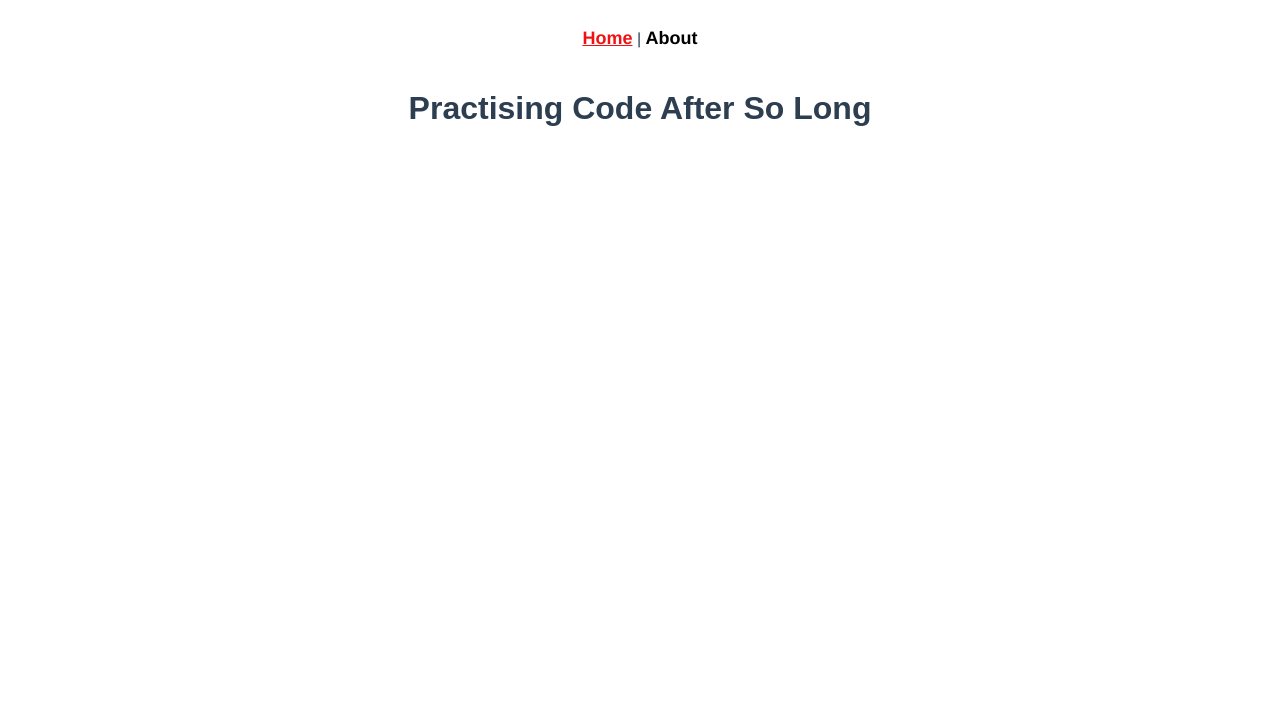
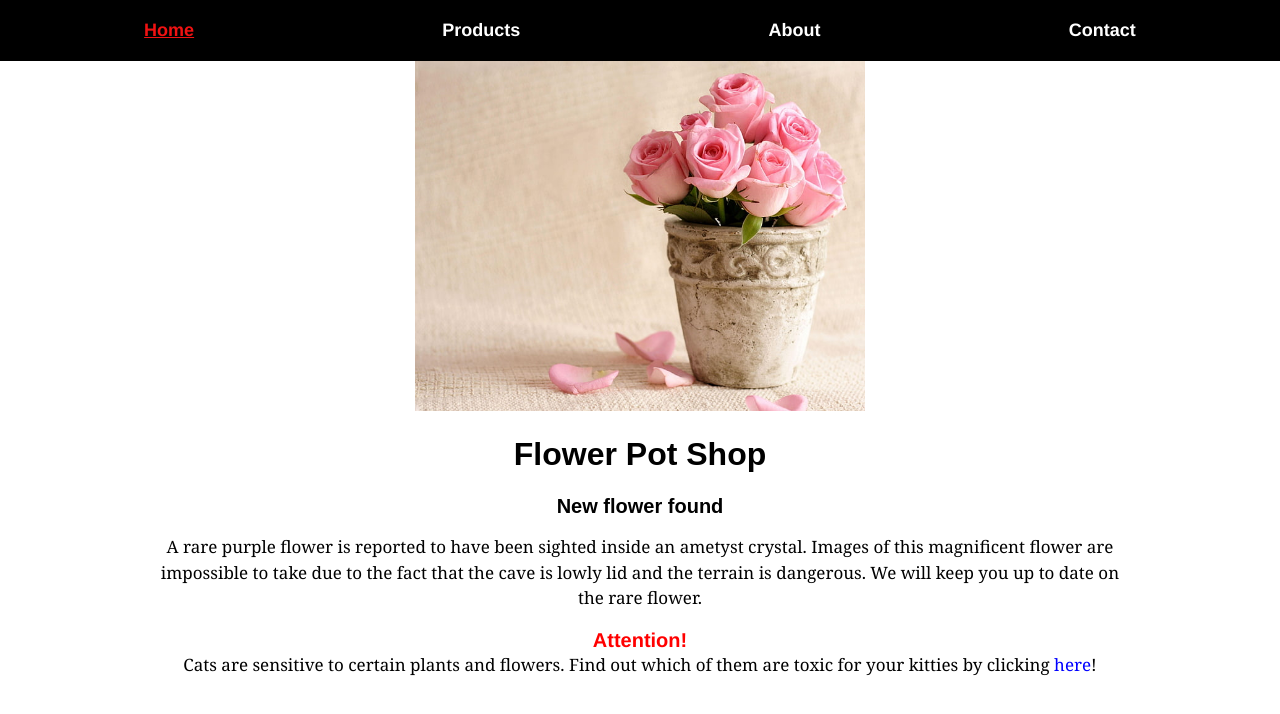
Before and after one commit to Elena-Tapean/vue_practice, a Vue app: page /#/ in a window 1280 px wide. Shown: the top 714 px of the page. Built offline with nearby package versions, Linux system fonts and the light colour scheme.

Commit message:
flower pot shop

```diff
--- a/src/App.vue
+++ b/src/App.vue
@@ -1,8 +1,10 @@
 <template>
   <div id="app">
     <nav>
-      <router-link to="/">Home</router-link> |
+      <router-link to="/">Home</router-link>
+      <router-link to="/products">Products</router-link>
       <router-link to="/about">About</router-link>
+      <router-link to="/contact">Contact</router-link>
     </nav>
     <router-view/>
   </div>
@@ -14,16 +16,29 @@
   -webkit-font-smoothing: antialiased;
   -moz-osx-font-smoothing: grayscale;
   text-align: center;
-  color: #2c3e50;
+  color: #000000;
+}
+
+body, html {
+  margin: 0;
+  padding: 0;
+}
+
+ul, li {
+  list-style-type: none;
 }
 
 nav {
   padding: 20px;
+  background-color: #000000;
+  display: flex;
+  justify-content: space-around;
+  flex-direction: row;
 
   a {
     font-weight: bold;
     font-size: 18px;
-    color: #000000;
+    color: #ffffff;
     text-decoration: none;
 
     &.router-link-exact-active {
--- a/src/router/index.js
+++ b/src/router/index.js
@@ -19,6 +19,20 @@ const routes = [
     component: function () {
       return import('../views/AboutView.vue')
     }
+  },
+  {
+    path: '/contact',
+    name: 'contact',
+    component: function () {
+      return import('../views/ContactView.vue')
+    }
+  },
+  {
+    path: '/products',
+    name: 'products',
+    component: function () {
+      return import('../views/ProductsView.vue')
+    }
   }
 ]
 
--- a/src/store/index.js
+++ b/src/store/index.js
@@ -5,12 +5,53 @@ Vue.use(Vuex)
 
 export default new Vuex.Store({
   state: {
+    products: []
   },
   getters: {
   },
   mutations: {
+    SET_PRODUCTS (state, data) {
+      state.products = data
+      state.productsCopy = [...data]
+    }
   },
   actions: {
+    async data({commit}) {
+      try {
+        setTimeout(() => {
+          const data = [
+            {
+              id: 1,
+              title: 'Daffodils',
+              description: 'Spring flowers, white and yellow'
+            },
+            {
+              id: 2,
+              title: 'Roses',
+              description: 'Spring and Summer flowers, all colors'
+            },
+            {
+              id: 3,
+              title: 'Poppy',
+              description: 'Spring flower, mostly red, rarely white'
+            },
+            {
+              id: 4,
+              title: 'Chamomile',
+              description: 'Spring and Summer flower, used as herbal medicine'
+            },
+            {
+              id: 5,
+              title: 'Eisendell',
+              description: 'Winter flower, start shaped, found on mountain tops'
+            }
+          ]
+          commit('SET_PRODUCTS', data)
+        }, 1000)
+      } catch(error) {
+        console.log(error)
+      }
+    }
   },
   modules: {
   }
--- a/src/views/AboutView.vue
+++ b/src/views/AboutView.vue
@@ -1,5 +1,23 @@
 <template>
   <div class="about">
-    <h1>This is an about page</h1>
+    <img alt="App logo" src="../assets/flowers.jpg" />
+    <h1>This is the about page</h1>
   </div>
 </template>
+
+<script>
+export default {
+  name: 'AboutView'
+}
+</script>
+
+<style scoped lang="scss">
+.about {
+  @media only screen and (min-width: 0) {
+    img {
+      width: 450px;
+      height: 350px;
+    }
+  }
+}
+</style>
--- /dev/null
+++ b/src/views/ContactView.vue
@@ -0,0 +1,23 @@
+<template>
+    <div class="contact">
+        <img alt="App logo" src="../assets/flowers.jpg" />
+        <h1>This is the contact page</h1>
+    </div>
+</template>
+
+<script>
+export default {
+    name: 'ContactView'
+}
+</script>
+
+<style scoped lang="scss">
+.contact {
+    @media only screen and (min-width: 0) {
+        img {
+            width: 450px;
+            height: 350px;
+        }
+    }
+}
+</style>
--- a/src/views/HomeView.vue
+++ b/src/views/HomeView.vue
@@ -1,7 +1,14 @@
 <template>
   <div class="home">
-    <!--<img alt="Vue logo" src="../assets/logo.png">-->
-    <HelloWorld msg="Practising Code After So Long"/>
+    <img alt="App logo" src="../assets/flowers.jpg" />
+    <HelloWorld msg="Flower Pot Shop"/>
+    <article>
+      <h1>New flower found</h1>
+      <p>A rare purple flower is reported to have been sighted inside an ametyst crystal. Images of this magnificent flower are impossible to take due to the fact that the cave is lowly lid and the terrain is dangerous. We will keep you up to date on the rare flower.</p>
+    </article>
+    <br/>
+    <strong>Attention!</strong>
+    <p>Cats are sensitive to certain plants and flowers. Find out which of them are toxic for your kitties by clicking <a href="https://be.chewy.com/which-plants-are-poisonous-to-cats-a-complete-guide/" target="_blank">here</a>!</p>
   </div>
 </template>
 
@@ -16,3 +23,37 @@ export default {
   }
 }
 </script>
+
+<style scoped lang="scss">
+.home {
+  @media only screen and (min-width: 0) {
+    img {
+      width: 450px;
+      height: 350px;
+    }
+
+    h1 {
+      font-family: Arial, Helvetica, sans-serif;
+      font-size: 20px;
+    }
+    p {
+      margin: 0 120px 0;
+      padding: 0 30px;
+      line-height: 1.5;
+      font-family: Georgia, 'Times New Roman', Times, serif;
+      font-size: 17px;
+    }
+    strong {
+      font-size: 20px;
+      color: red;
+    }
+    a {
+      color: blue;
+      text-decoration: none;
+    }
+    a:hover {
+      text-decoration: underline;
+    }
+  }
+}
+</style>
--- /dev/null
+++ b/src/views/ProductsView.vue
@@ -0,0 +1,40 @@
+<template>
+    <div class="products">
+        <img alt="App logo" src="../assets/flowers.jpg" />
+        <h1>This is the products page</h1>
+        <ul>
+            <li v-for="product in products" :key="products.id">
+                <h2>{{ product.id }}. {{ product.title }}</h2>
+                <p>{{ product.description }}</p>
+            </li>
+        </ul>
+    </div>
+</template>
+
+<script>
+export default {
+    name: 'ProductsView',
+    data () {
+        return {}
+    },
+    created () {
+        this.$store.dispatch('data');
+    },
+    computed: {
+        products () {
+            return this.$store.state.products;
+        }
+    }
+}
+</script>
+
+<style scoped lang="scss">
+.products {
+    @media only screen and (min-width: 0) {
+        img {
+            width: 450px;
+            height: 350px;
+        }
+    }
+}
+</style>
```
Also changed, not shown: src/assets/flowers.jpg (added), src/assets/logo.png (deleted).
